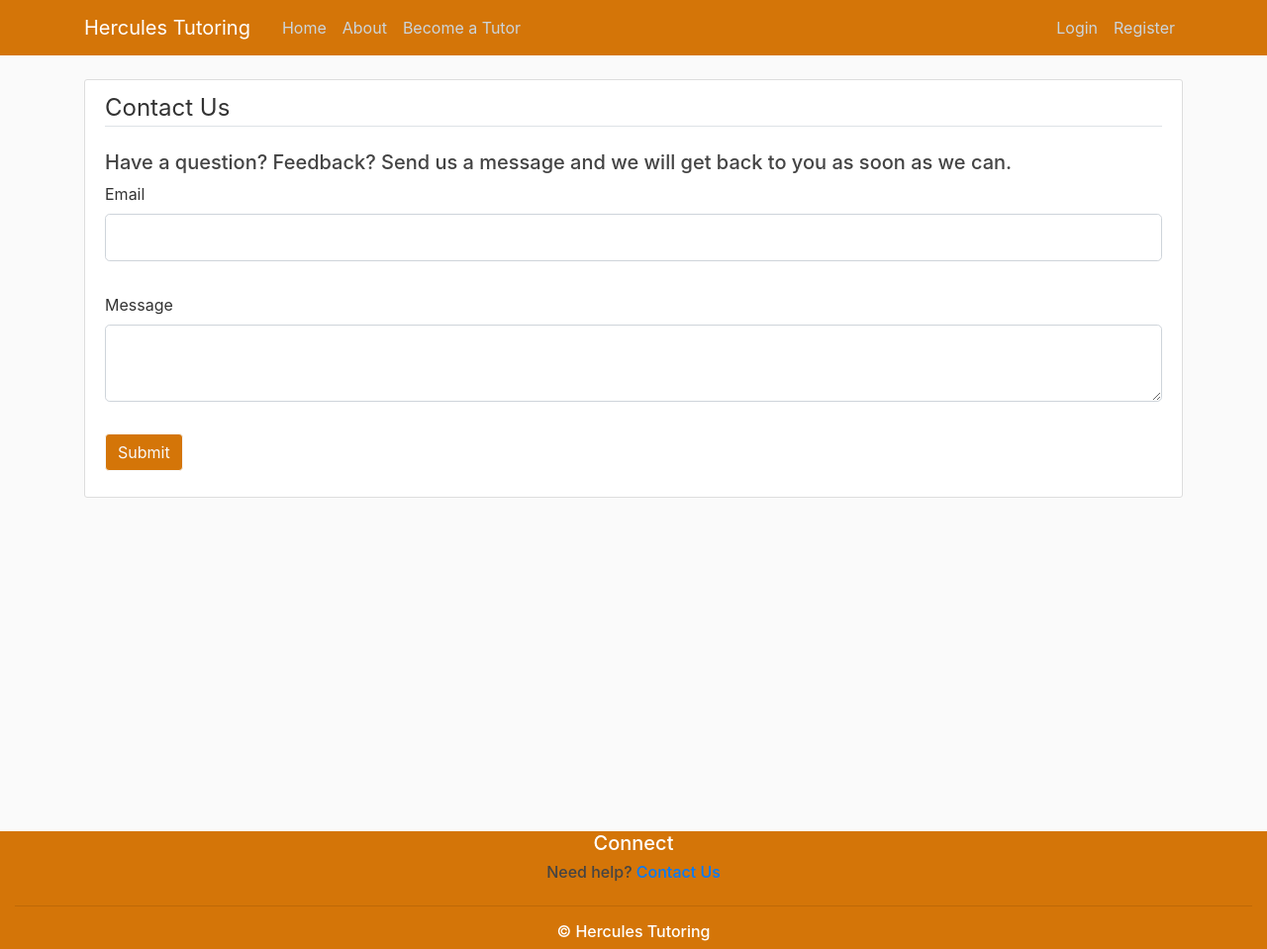
After one commit to Mystery3434/hercules, a Flask app: page /contact_us in a window 1280 px wide. The commit adds this page. Shown: the whole page at 99% size. Run offline with Flask 2, Linux system fonts and the light colour scheme; parts of the project's set-up code (start-up, migrations or seed data) failed here and were passed over; some libraries are stand-ins or nearby versions.

Commit message:
Added contact us functionality.'

```diff
--- a/GRETutoring/GRETutoring/forms.py
+++ b/GRETutoring/GRETutoring/forms.py
@@ -26,6 +26,10 @@ class RegistrationForm(FlaskForm):
         if student:
             raise ValidationError('There is already an account with that email. Please login instead.')
 
+class ContactUsForm(FlaskForm):
+    email = StringField('Email', validators=[DataRequired(), Email() ])
+    message = TextAreaField('Message', validators=[DataRequired(), Length(max=200)])
+    submit = SubmitField('Submit')
 
 
 class TutorRegistrationForm(FlaskForm):
--- a/GRETutoring/GRETutoring/routes.py
+++ b/GRETutoring/GRETutoring/routes.py
@@ -1,6 +1,6 @@
 from flask import render_template, url_for, flash, redirect, request, abort, session
 from GRETutoring import app, db, bcrypt, socketio, mail
-from GRETutoring.forms import RegistrationForm, LoginForm, ScheduleForm, CancellationForm, TutorRegistrationForm, UpdateAccountForm, ReviewForm, RequestResetForm, ResetPasswordForm
+from GRETutoring.forms import RegistrationForm, ContactUsForm, LoginForm, ScheduleForm, CancellationForm, TutorRegistrationForm, UpdateAccountForm, ReviewForm, RequestResetForm, ResetPasswordForm
 from GRETutoring.models import User, Event, FreeSlot, Message, Review
 from flask_login import login_user, current_user, logout_user
 from flask_login import login_required
@@ -15,7 +15,7 @@ import flask_mail
 
 COST_PER_LESSON = 80
 total_cost = 69
-
+MY_EMAIL = 'wilzie123@gmail.com'
 
 sample_tutors = [{"username":"Lmao", "image_file": "default.jpg", "about": "Lorem ipsum admen inpenium Lorem ipsum admen inpenium Lorem ipsum admen inpenium Lorem ipsum admen inpenium Lorem ipsum admen inpenium Lorem ipsum admen inpenium Lorem ipsum admen inpenium Lorem ipsum admen inpenium"},
                  {"username":"water", "image_file":"default.jpg", "about": " Lorem ipsum admen inpenium Lorem ipsum admen inpenium Lorem ipsum admen inpenium Lorem ipsum admen inpenium Lorem ipsum admen inpenium Lorem ipsum admen inpenium Lorem ipsum admen inpenium Lorem ipsum admen inpenium Lorem ipsum admen inpenium Lorem ipsum admen inpenium Lorem ipsum admen inpenium Lorem ipsum admen inpenium Lorem ipsum admen inpenium"}]
@@ -908,3 +908,18 @@ def reset_token(token):
         return redirect(url_for('login'))
 
     return render_template('reset_token.html', title="Reset Password", form=form)
+
+@app.route('/contact_us', methods=['GET', 'POST'])
+def contact_us():
+
+    form = ContactUsForm()
+    if form.validate_on_submit():
+        email = form.email.data
+        message_text = form.message.data
+        msg = flask_mail.Message('Hercules Customer Support', sender='noreply@demo.com', recipients=[MY_EMAIL])
+        msg.body = message_text + "\nSender: " + email
+        mail.send(msg)
+        flash('Your message has been sent. We will reply to you as soon as we can.', 'success')
+        return redirect(url_for('home'))
+
+    return render_template("contact_us.html", title="Contact Us", form=form)
--- /dev/null
+++ b/GRETutoring/GRETutoring/templates/contact_us.html
@@ -0,0 +1,50 @@
+{% extends 'layout.html' %}
+
+{% block content %}
+<div class="content-section">
+    <form method="POST" action="">
+        {{ form.hidden_tag() }}
+        <fieldset class="form-group">
+            <legend class="border-bottom mb-4">Contact Us</legend>
+
+            <div class="form-group">
+                <h5>Have a question? Feedback? Send us a message and we will get back to you as soon as we can.</h5>
+                {{ form.email.label(class="form-control-label") }}
+                {% if form.email.errors %}
+                   {{ form.email(class="form-control form-control-lg is-invalid") }}
+                    <div class="invalid-feedback">
+                        {% for error in form.email.errors %}
+                            <span> {{ error }} </span>
+                        {% endfor %}
+                    </div>
+
+                {% else %}
+                    {{ form.email(class="form-control form-control-lg") }}
+                {% endif %}
+            </div>
+
+            <div class="form-group pt-3">
+                {{ form.message.label(class="form-control-label") }}
+                {% if form.message.errors %}
+                   {{ form.message(class="form-control form-control-lg is-invalid") }}
+                    <div class="invalid-feedback">
+                        {% for error in form.message.errors %}
+                            <span> {{ error }} </span>
+                        {% endfor %}
+                    </div>
+
+                {% else %}
+                    {{ form.message(class="form-control form-control-lg") }}
+                {% endif %}
+            </div>
+
+        </fieldset>
+        <div class="form-group">
+            {{ form.submit(class="btn btn-outline-light button-theme") }}
+
+        </div>
+
+    </form>
+</div>
+
+{% endblock content %}
--- a/GRETutoring/GRETutoring/templates/layout.html
+++ b/GRETutoring/GRETutoring/templates/layout.html
@@ -86,7 +86,7 @@
     <div class="row text-center ">
         <div class="col-12 text-center ">
             <h5 class="footer">Connect</h5>
-            <h6>Contact us at info@herculestutoring.com</h6>
+            <h6>Need help? <a href="{{ url_for('contact_us') }}">Contact Us</a></h6>
         </div>
 
      <div class="col-12">
```
